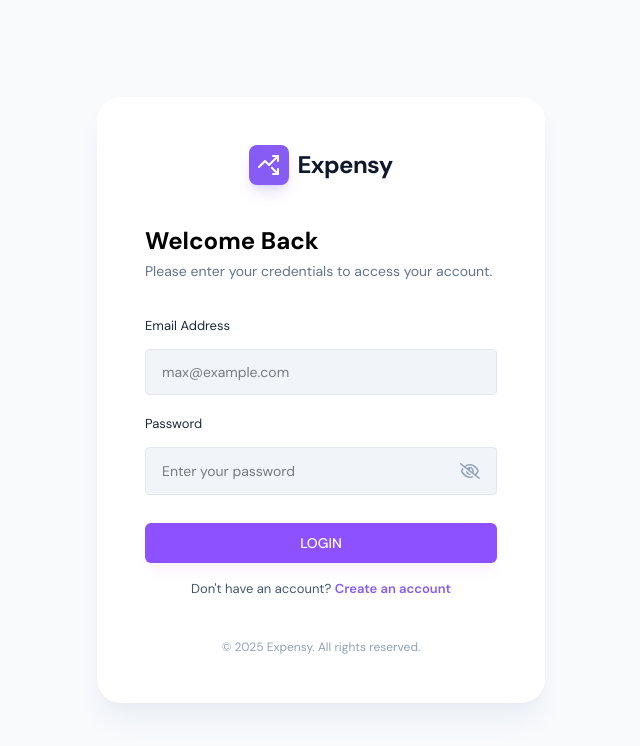
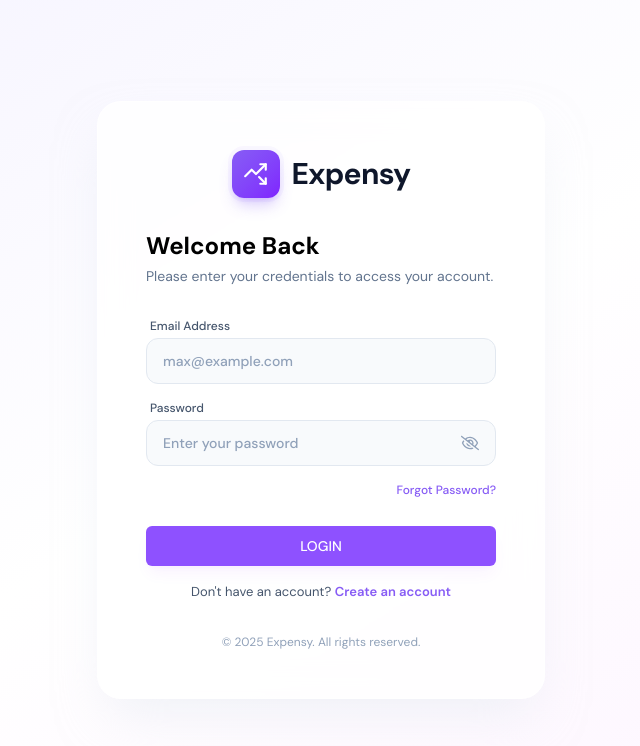
Before and after one commit to Akhilesh-github-7/expense-tracker-v1, a React (Vite) app: page /login in a window 1280 px wide. Shown: the top 746 px of the page, without its empty margins (319-959 px from the left). Built offline with nearby package versions, Linux system fonts and the light colour scheme.

Commit message:
Update dependencies and modernize Auth UI
- Update several project dependencies to latest versions
- Refine Input component with modern styling and transitions
- Enhance AuthLayout with gradients, backdrop blur, and improved shadows
- Update Login page UI for a more polished look

```diff
--- a/src/components/inputs/Input.jsx
+++ b/src/components/inputs/Input.jsx
@@ -8,22 +8,25 @@ const Input = ({value,onChange,placeholder,label,type}) => {
         setShowPassword(!showPassword)
     }
   return (
-    <div>
-        <label className='text-[13px] text-slate-800 '>{label}</label>
-        <div className='input-box'>
-           <input type={type == 'password' ? showPassword ? 'text': 'password' : type}
+    <div className='w-full'>
+        <label className='text-xs font-medium text-slate-600 ml-1 mb-1 block'>{label}</label>
+        <div className='flex items-center justify-between bg-slate-50 border border-slate-200 rounded-xl px-4 py-3 transition-all duration-200 focus-within:bg-white focus-within:border-primary focus-within:ring-4 focus-within:ring-primary/10'>
+           <input
+            type={type == 'password' ? showPassword ? 'text': 'password' : type}
             placeholder={placeholder}
-            className="w-full bg-transparent outline-none" value={value}
-            onChange={(e)=>onChange(e)}/>
+            className="w-full bg-transparent outline-none text-sm text-slate-800 placeholder:text-slate-400 font-medium"
+            value={value}
+            onChange={(e)=>onChange(e)}
+           />
             {
                 type === 'password' && (
-                    <>
-                    {showPassword ? (
-                        <FaRegEye size={22} className='text-primary cursor-pointer' onClick={()=>toogleShowPassword()}/>
-                    ) : (
-                        <FaRegEyeSlash size={22} className='text-slate-400 cursor-pointer' onClick={()=> toogleShowPassword()}/>
-                    ) }
-                    </>
+                    <div className='ml-3 flex items-center'>
+                        {showPassword ? (
+                            <FaRegEye size={18} className='text-primary cursor-pointer hover:text-primary/80 transition-colors' onClick={()=>toogleShowPassword()}/>
+                        ) : (
+                            <FaRegEyeSlash size={18} className='text-slate-400 cursor-pointer hover:text-slate-600 transition-colors' onClick={()=> toogleShowPassword()}/>
+                        ) }
+                    </div>
                 )
             }
 
--- a/src/components/layouts/AuthLayout.jsx
+++ b/src/components/layouts/AuthLayout.jsx
@@ -3,20 +3,20 @@ import { LuTrendingUpDown } from "react-icons/lu"
 
 const AuthLayout = ({ children }) => {
   return (
-    <div className='flex min-h-screen bg-slate-50 items-center justify-center p-6'>
-        <div className='w-full max-w-md bg-white rounded-3xl shadow-xl shadow-slate-200/60 p-8 md:p-12 flex flex-col'>
-            <div className='flex items-center justify-center gap-2 mb-10'>
-              <div className='bg-primary w-10 h-10 rounded-lg flex items-center justify-center text-white shadow-lg shadow-primary/20'>
-                <LuTrendingUpDown size={24} />
+    <div className='flex min-h-screen bg-gradient-to-br from-violet-50 via-white to-fuchsia-50 items-center justify-center p-6'>
+        <div className='w-full max-w-md bg-white/80 backdrop-blur-lg rounded-3xl shadow-2xl shadow-slate-200/50 border border-white/50 p-8 md:p-12 flex flex-col transform transition-all duration-500 hover:scale-[1.01]'>
+            <div className='flex items-center justify-center gap-3 mb-8'>
+              <div className='bg-gradient-to-br from-primary to-violet-600 w-12 h-12 rounded-xl flex items-center justify-center text-white shadow-lg shadow-primary/30 ring-4 ring-primary/5'>
+                <LuTrendingUpDown size={26} />
               </div>
-              <h2 className='text-2xl font-bold text-slate-900 tracking-tight'>Expensy</h2>
+              <h2 className='text-3xl font-bold text-slate-900 tracking-tight font-display'>Expensy</h2>
             </div>
 
             <div className='flex-1 flex flex-col justify-center w-full'>
               {children}
             </div>
 
-            <p className='text-slate-400 text-xs mt-10 text-center'>
+            <p className='text-slate-400 text-xs mt-8 text-center'>
               &copy; {new Date().getFullYear()} Expensy. All rights reserved.
             </p>
         </div>
--- a/src/pages/Auth/Login.jsx
+++ b/src/pages/Auth/Login.jsx
@@ -83,6 +83,12 @@ const Login = () => {
             type="password"
           />
 
+          <div className="flex justify-end">
+            <Link to="#" className="text-xs font-medium text-primary hover:underline hover:text-primary/80 transition-all">
+              Forgot Password?
+            </Link>
+          </div>
+
           <div className="pt-2">
             <button
               type="submit"
```
Also changed, not shown: package.json (+19 -19 lines), 1 other file (tests, documents, lock files or other folders).
